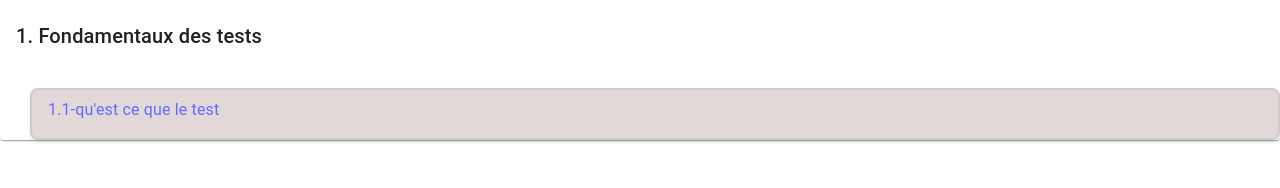
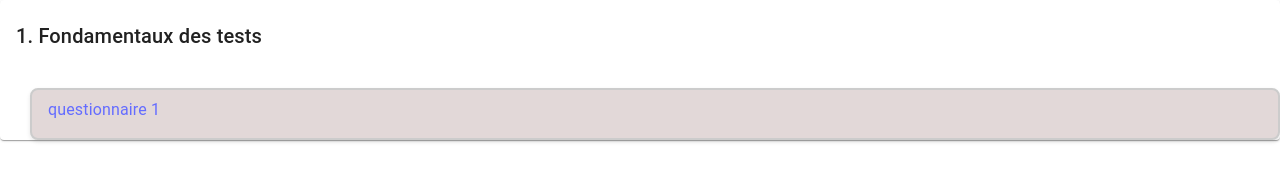
Before and after one commit to diomandeismael1/frontend, a React (Vite) app: page /home1 in a window 1280 px wide. Both pictures are taken after a click on the button "1. Fondamentaux des tests". Shown: the top 188 px of the page. Built offline with nearby package versions, Linux system fonts and the light colour scheme; some icons are missing.

Commit message:
correction testfoundation

```diff
--- a/index.html
+++ b/index.html
@@ -8,6 +8,6 @@
   </head>
   <body>
     <div id="root"></div>
-    <script type="module" src="/src/main.jsx"></script>
+      <script type="module" src="/src/main.jsx"></script>
   </body>
 </html>
--- a/src/App.jsx
+++ b/src/App.jsx
@@ -7,6 +7,7 @@ import Processus2 from "./pages/processus";
 import Quiz_23 from "./pages/GestionDefaut_23";
 import Dashboard from "./pages/Dashboard";
 import Home1 from "./pages/foundation/Home1";
+import Quiz_testfoudation from "./pages/foundation/TestFoudation_1";
 
 function App() {
   return (
@@ -20,6 +21,7 @@ function App() {
       <Route path="1.1" element={<Processus/>} />
       <Route path="2.3" element={<Quiz_23/>} />
       <Route path="processus" element={<Processus2/>} />
+      <Route path="/foundation1" element={<Quiz_testfoudation/>} />
 
 
 
--- a/src/pages/foundation/Home1.jsx
+++ b/src/pages/foundation/Home1.jsx
@@ -17,7 +17,7 @@ const Home1 = () => {
                 <Typography variant="h6">1. Fondamentaux des tests</Typography>
             </AccordionSummary>
             <AccordionDetails className='detail'>
-                <Link to="/1.1"><Typography variant="body1">1.1-qu'est ce que le test </Typography></Link>
+                <Link to="/foundation1"><Typography variant="body1">questionnaire 1</Typography></Link>
             </AccordionDetails>
         </Accordion>
 
--- a/src/pages/foundation/TestFoudation_1.jsx
+++ b/src/pages/foundation/TestFoudation_1.jsx
@@ -2,7 +2,7 @@ import React, { useState } from 'react';
 import { useWindowSize } from 'react-use';
 import { CheckCircle, XCircle, RotateCcw, BookOpen, Award } from 'lucide-react';
 
-const Quiz_23 = () => {
+const Quiz_testfoudation1 = () => {
   const [currentQuestion, setCurrentQuestion] = useState(0);
   const [selectedAnswer, setSelectedAnswer] = useState(null);
   const [showExplanation, setShowExplanation] = useState(false);
@@ -557,4 +557,4 @@ const questions = [
   );
 };
 
-export default Quiz_23;
+export default Quiz_testfoudation1;
```
